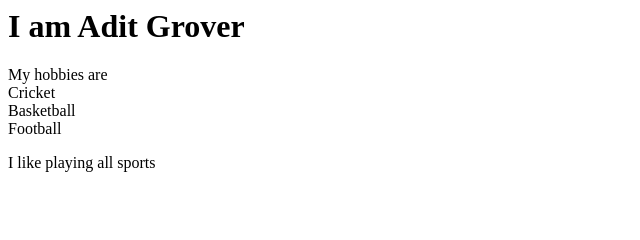
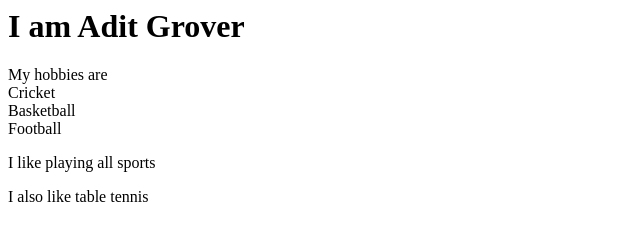
Before and after one commit to aditgr15/Repositry-1, a plain HTML site: page index.html in a window 1280 px wide. Shown: the whole page, without its empty margins (0-640 px from the left). Drawn offline with Linux system fonts and the light colour scheme.

Commit message:
Update index.html

```diff
--- a/index.html
+++ b/index.html
@@ -13,5 +13,6 @@
     Basketball<br>
     Football<br>
 <p> I like playing all sports</p>
+    <p> I also like table tennis</p>
   </body>
 </HTML>
```
